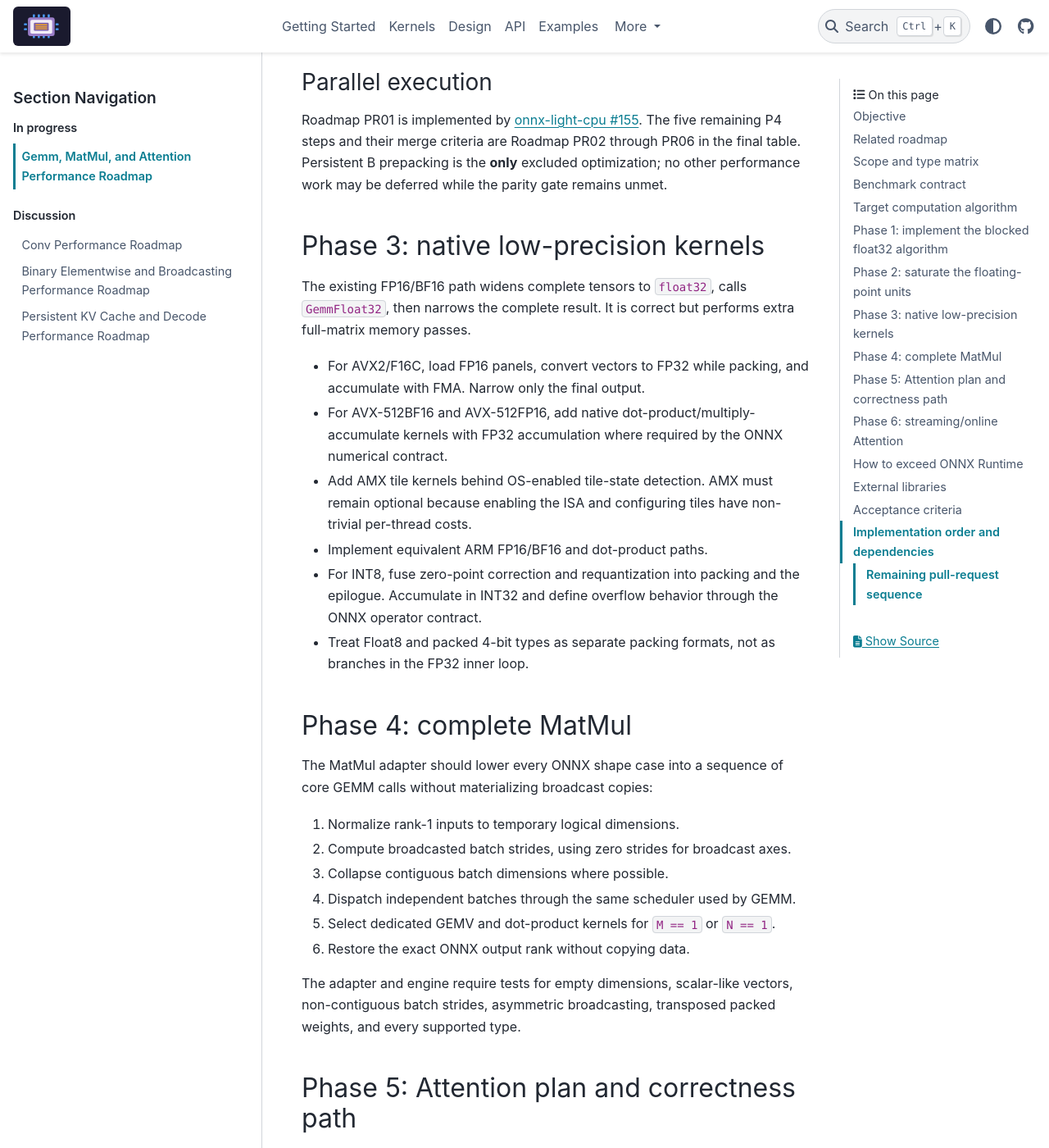
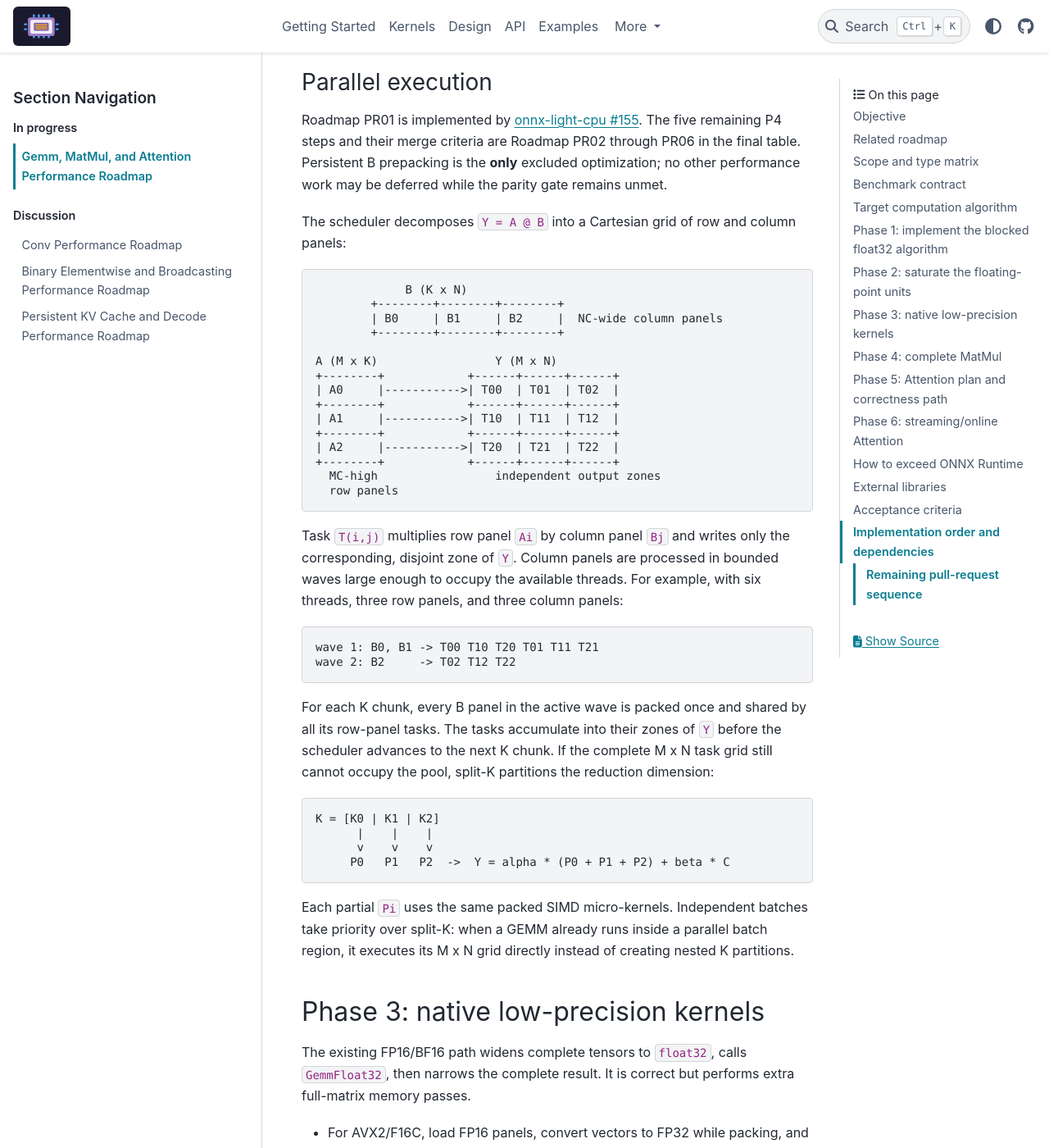
Before and after one commit to xadupre/onnx-light-cpu, a Sphinx documentation site: the page built from docs/next_steps/2026_08_gemm_matmul.rst, in a window 1280 px wide and 1400 px high, scrolled down 6515 px. Shown: the whole window at 82% size. Built offline with Sphinx 7.4.7 and the PyData theme 0.15.4, drawn with Linux system fonts in a browser that asks for light colours; pages that are not in the unit, such as notebooks, are missing from menus.

Commit message:
Document GEMM scheduler decomposition
Co-authored-by: Copilot <223556219+Copilot@users.noreply.github.com>

```diff
--- a/docs/next_steps/2026_08_gemm_matmul.rst
+++ b/docs/next_steps/2026_08_gemm_matmul.rst
@@ -266,6 +266,54 @@ Roadmap PR01 is implemented by `onnx-light-cpu #155
 steps and their merge criteria are Roadmap PR02 through PR06 in the final
 table. Persistent B prepacking is the **only** excluded optimization; no other
 performance work may be deferred while the parity gate remains unmet.
+
+The scheduler decomposes ``Y = A @ B`` into a Cartesian grid of row and column
+panels:
+
+.. code-block:: text
+
+                 B (K x N)
+            +--------+--------+--------+
+            | B0     | B1     | B2     |  NC-wide column panels
+            +--------+--------+--------+
+
+    A (M x K)                 Y (M x N)
+    +--------+            +------+------+------+
+    | A0     |----------->| T00  | T01  | T02  |
+    +--------+            +------+------+------+
+    | A1     |----------->| T10  | T11  | T12  |
+    +--------+            +------+------+------+
+    | A2     |----------->| T20  | T21  | T22  |
+    +--------+            +------+------+------+
+      MC-high                 independent output zones
+      row panels
+
+Task ``T(i,j)`` multiplies row panel ``Ai`` by column panel ``Bj`` and writes
+only the corresponding, disjoint zone of ``Y``. Column panels are processed in
+bounded waves large enough to occupy the available threads. For example, with
+six threads, three row panels, and three column panels:
+
+.. code-block:: text
+
+   wave 1: B0, B1 -> T00 T10 T20 T01 T11 T21
+   wave 2: B2     -> T02 T12 T22
+
+For each K chunk, every B panel in the active wave is packed once and shared by
+all its row-panel tasks. The tasks accumulate into their zones of ``Y`` before
+the scheduler advances to the next K chunk. If the complete M x N task grid
+still cannot occupy the pool, split-K partitions the reduction dimension:
+
+.. code-block:: text
+
+   K = [K0 | K1 | K2]
+         |    |    |
+         v    v    v
+        P0   P1   P2  ->  Y = alpha * (P0 + P1 + P2) + beta * C
+
+Each partial ``Pi`` uses the same packed SIMD micro-kernels. Independent
+batches take priority over split-K: when a GEMM already runs inside a parallel
+batch region, it executes its M x N grid directly instead of creating nested
+K partitions.
 
 Phase 3: native low-precision kernels
 --------------------------------------
```
